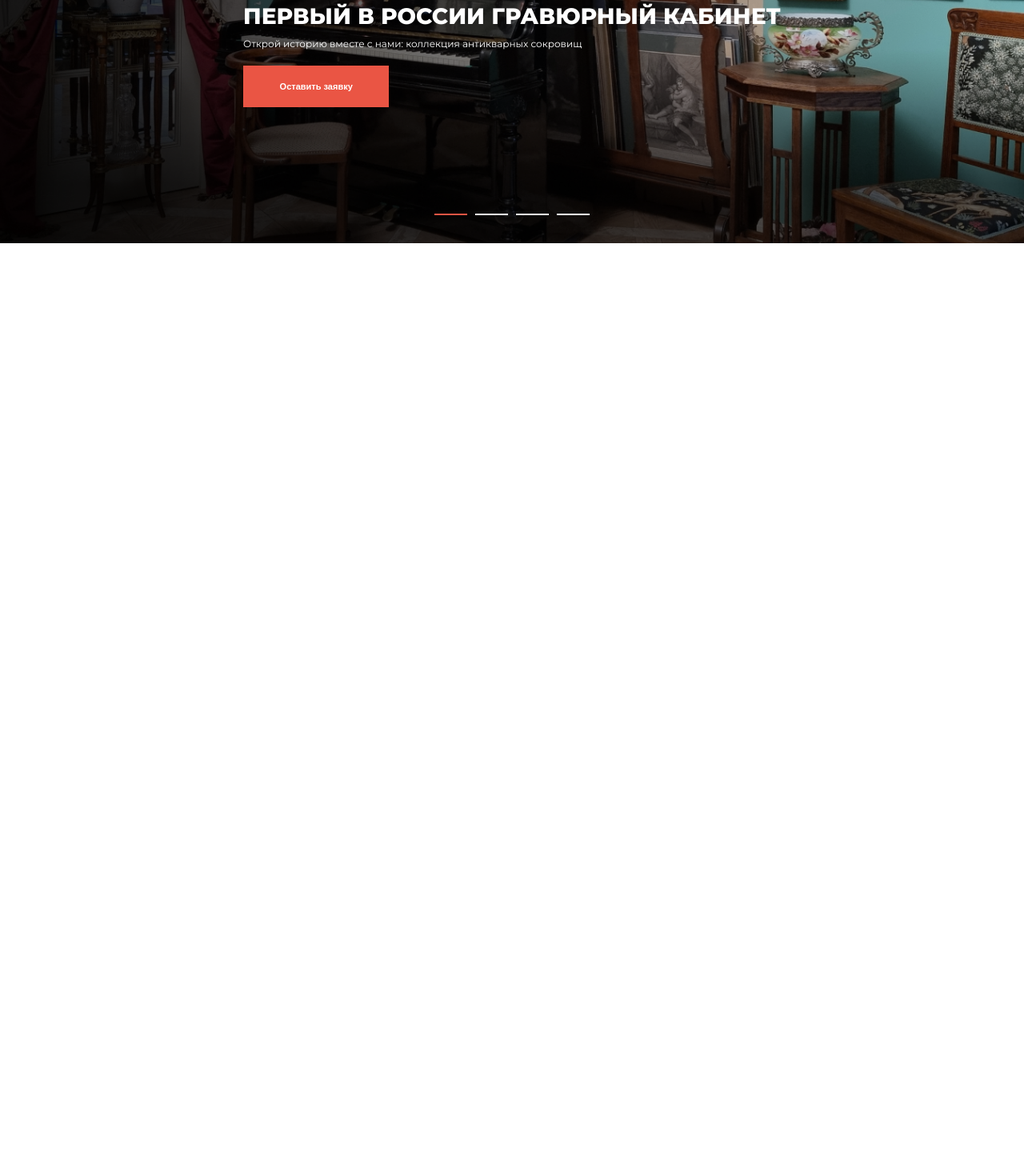
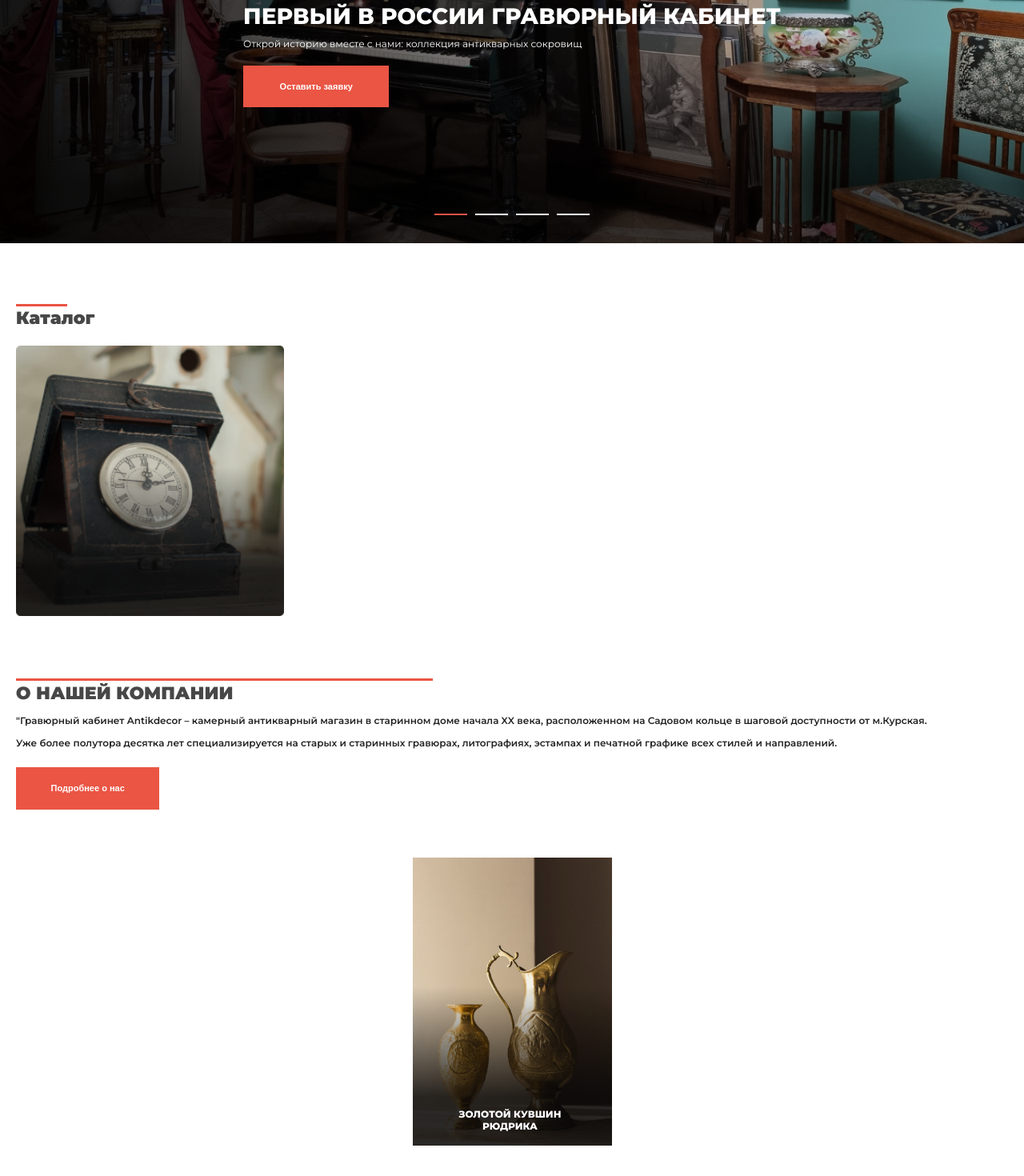
Before and after one commit to mrjakhongir/antikdecor, a React (Create React App) app: page / in a window 1280 px wide. Shown: the part 404-1874 px from the top of the page at 80% size. Before the commit the page ends 800 px from the top, so only its background shows below. Built offline with nearby package versions, Linux system fonts and the light colour scheme.

Commit message:
feat: create home page components' layout homeWelcome. homeAbout, homeCatalog

```diff
--- a/src/pages/home/Home.jsx
+++ b/src/pages/home/Home.jsx
@@ -1,3 +1,5 @@
+import HomeAbout from './components/home.about/HomeAbout';
+import HomeCatalog from './components/home.catalog/HomeCatalog';
 import HomeWelcome from './components/home.welcome/HomeWelcome';
 import './home.scss';
 
@@ -5,6 +7,8 @@ function Home() {
 	return (
 		<div>
 			<HomeWelcome />
+			<HomeCatalog />
+			<HomeAbout />
 		</div>
 	);
 }
--- /dev/null
+++ b/src/pages/home/components/home.about/HomeAbout.jsx
@@ -0,0 +1,31 @@
+import './home.about.scss';
+import aboutImg from '../../../../assets/png/about_img.png';
+
+function HomeAbout() {
+	return (
+		<div className='home-about'>
+			<div className='home-about__content'>
+				<h2>о нашей компании</h2>
+				<p>
+					"Гравюрный кабинет Antikdecor – камерный антикварный магазин в
+					старинном доме начала XX века, расположенном на Садовом кольце в
+					шаговой доступности от м.Курская.
+				</p>
+				<p>
+					Уже более полутора десятка лет специализируется на старых и старинных
+					гравюрах, литографиях, эстампах и печатной графике всех стилей и
+					направлений.
+				</p>
+				<button>Подробнее о нас</button>
+			</div>
+			<div className='home-about__carousel'>
+				<figure>
+					<img src={aboutImg} alt='golden vase' />
+					<figcaption>Золотой кувшин рюдрика</figcaption>
+				</figure>
+			</div>
+		</div>
+	);
+}
+
+export default HomeAbout;
--- /dev/null
+++ b/src/pages/home/components/home.about/home.about.scss
@@ -0,0 +1,75 @@
+.home-about {
+	padding: 0 2rem;
+	margin-bottom: 8rem;
+
+	.home-about__content {
+		h2 {
+			font-size: 2.2rem;
+			line-height: 2.812rem;
+			font-weight: 900;
+			color: #474747;
+			text-transform: uppercase;
+			margin-bottom: 1rem;
+			position: relative;
+
+			&:before {
+				position: absolute;
+				content: '';
+				width: 42%;
+				height: 3px;
+				background-color: #ea5544;
+				top: -4.5px;
+			}
+		}
+
+		p {
+			font-size: 1.2rem;
+			line-height: 2.04rem;
+			font-weight: 600;
+			color: #242424;
+
+			margin-bottom: 8px;
+		}
+
+		button {
+			font-size: 1.1rem;
+			line-height: 1.406rem;
+			font-weight: 700;
+			color: #fff;
+
+			border: none;
+			background-color: #ea5544;
+			padding: 1.9rem 4.35rem;
+
+			margin-top: 1.2rem;
+			margin-bottom: 6rem;
+		}
+	}
+
+	.home-about__carousel {
+		figure {
+			position: relative;
+			max-width: 249px;
+			margin: 0 auto;
+
+			img {
+				width: 100%;
+			}
+
+			figcaption {
+				position: absolute;
+
+				color: #fff;
+				bottom: 2rem;
+				left: 40%;
+				transform: translateX(-35%);
+
+				font-size: 1.2rem;
+				line-height: 1.534rem;
+				font-weight: 800;
+				text-align: center;
+				text-transform: uppercase;
+			}
+		}
+	}
+}
--- /dev/null
+++ b/src/pages/home/components/home.catalog/HomeCatalog.jsx
@@ -0,0 +1,17 @@
+import './home.catalog.scss';
+import catalogImg1 from '../../../../assets/png/catalog_1.png';
+
+function HomeCatalog() {
+	return (
+		<div className='home-catalog'>
+			<h2>Каталог</h2>
+			<div className='carousel'>
+				<img src={catalogImg1} alt='case clock' />
+				<p>ЧАСЫ И НАУЧНЫЕ ПРИБОРЫ</p>
+			</div>
+			<div className='catalog-grid'></div>
+		</div>
+	);
+}
+
+export default HomeCatalog;
--- /dev/null
+++ b/src/pages/home/components/home.catalog/home.catalog.scss
@@ -0,0 +1,51 @@
+.home-catalog {
+	padding: 0 2rem;
+	margin-bottom: 8rem;
+
+	h2 {
+		font-size: 2.2rem;
+		line-height: 2.812rem;
+		font-weight: 900;
+		color: #474747;
+		margin-bottom: 2rem;
+		display: inline-block;
+
+		position: relative;
+
+		&:before {
+			content: '';
+			position: absolute;
+			width: 65%;
+			height: 3px;
+			background-color: #ea5544;
+			top: -4.5px;
+			left: 0;
+		}
+	}
+
+	.carousel {
+		position: relative;
+
+		img {
+			min-width: 335px;
+		}
+
+		p {
+			position: absolute;
+			left: 50%;
+			bottom: 20px;
+			transform: translateX(-50%);
+
+			font-size: 1.6rem;
+			line-height: 2.045rem;
+			font-weight: 800;
+			color: #fff;
+			text-transform: uppercase;
+			text-align: center;
+		}
+	}
+
+	.catalog-grid {
+		display: none;
+	}
+}
--- a/src/pages/home/components/home.welcome/home.welcome.scss
+++ b/src/pages/home/components/home.welcome/home.welcome.scss
@@ -10,6 +10,8 @@
 	flex-direction: column;
 	align-items: center;
 	justify-content: center;
+
+	margin-bottom: 8rem;
 
 	.home-welcome__content {
 		h1 {
```
